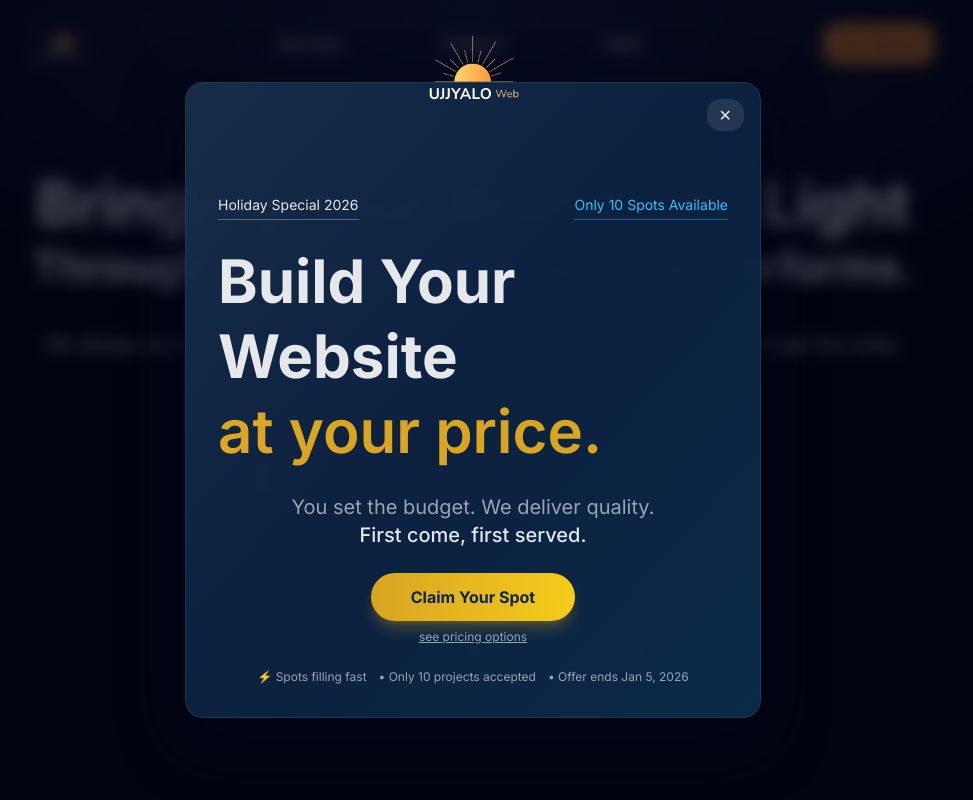
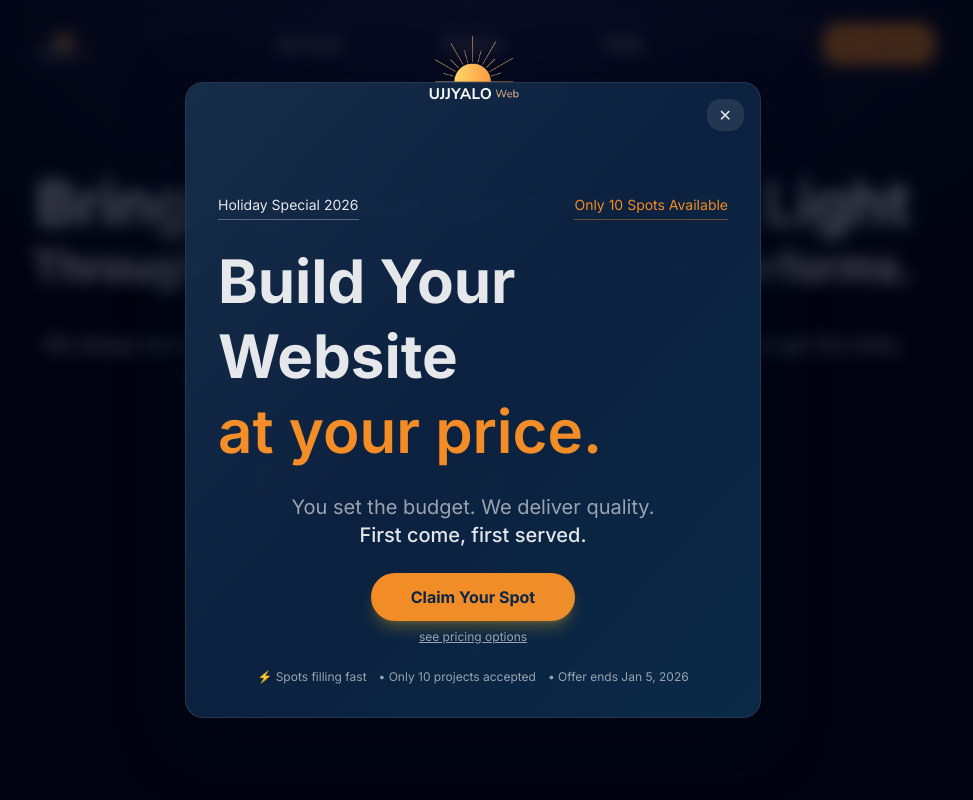
Before and after one commit to AayushKuinkel007/UjjyaloWeb, a Next.js app in the folder frontend/: page / in a window 1280 px wide. Shown: the top 800 px of the page, without its empty margins (167-1140 px from the left). Built offline with nearby package versions, Linux system fonts and the light colour scheme.

Commit message:
Opening modal done

```diff
--- a/frontend/app/Components/OpeningModal.jsx
+++ b/frontend/app/Components/OpeningModal.jsx
@@ -62,9 +62,9 @@ const OpeningModal = () => {
                 <span className="block h-[0.5px] w-full bg-white/30 mt-1" />
               </span>
 
-              <span className="text-[#38bdf8]">
+              <span className="text-[#f48c25]">
                 Only 10 Spots Available
-                <span className="block h-[0.5px] w-full bg-[#38bdf8]/40 mt-1" />
+                <span className="block h-[0.5px] w-full bg-[#f48c25]/40 mt-1" />
               </span>
             </div>
 
@@ -72,7 +72,7 @@ const OpeningModal = () => {
             <h1 className="text-4xl sm:text-6xl font-bold leading-tight mb-6 text-center sm:text-left">
               Build Your <br />
               Website <br />
-              <span className="text-[#daa520] font-semibold">
+              <span className="text-[#f48c25] font-semibold">
                 at your price.
               </span>
             </h1>
@@ -91,7 +91,7 @@ const OpeningModal = () => {
               <button
                 className="
                   rounded-full px-10 py-3
-                  bg-gradient-to-r from-[#daa520] to-[#facc15]
+                  bg-[#f48c25]
                   text-[#0c2342] font-bold
                   shadow-lg shadow-[#daa520]/30
                   hover:scale-105 hover:shadow-xl
--- a/frontend/app/PageComponents/Services.jsx
+++ b/frontend/app/PageComponents/Services.jsx
@@ -30,7 +30,7 @@ const servicesData = [
     description:
       "User-focused website designs that are clean, intuitive, and built to convert visitors into customers.",
     features: [
-      "UI/UX Design ",
+      "UI/UX Design",
       "Wireframing",
       "Responsive Layouts",
       "Brand Alignment",
@@ -44,7 +44,7 @@ const servicesData = [
     features: [
       "Mobile-First Design",
       "Cross-Browser Support",
-      " Accessibility",
+      "Accessibility",
       "Touch Optimization",
     ],
   },
@@ -78,8 +78,8 @@ const servicesData = [
     description:
       "Conversion-focused landing pages designed to generate leads, signups, and sales.",
     features: [
-      "24-48h Hero Sections",
-      "CI/CTA Optimization",
+      "24–48h Hero Sections",
+      "CTA Optimization",
       "Fast Load Speed",
       "SEO Structure",
     ],
@@ -88,7 +88,7 @@ const servicesData = [
 
 const Services = () => {
   return (
-    <section id="services" className="mb-10 relative">
+    <section id="services" className="relative mb-10 overflow-x-hidden">
       <div className="container mx-auto px-4 sm:px-6 lg:px-8 mt-[80px] md:mt-[100px]">
         {/* Header */}
         <motion.div
@@ -98,17 +98,20 @@ const Services = () => {
           transition={{ duration: 0.6 }}
           className="text-center mb-16"
         >
-          <span className="inline-block px-8 py-3 bg-[#1a1a1a]/40 border border-white/10 font-bold uppercase text-white text-xs rounded-full mb-4 mt-4">
+          <span className="inline-block px-8 py-3 bg-[#1a1a1a]/40 border border-white/10 font-bold uppercase text-white text-xs rounded-full mb-4">
             Our Services
           </span>
+
           <h2 className="text-[60px] font-bold mb-2">
             Illuminating Digital Experiences
           </h2>
-          <p className="text-gray-500 w-full mx-auto">
+
+          <p className="text-gray-500 max-w-3xl mx-auto">
             From concept to launch, UjjyaloWeb helps businesses transform ideas
-            into high-performing digital products. <br /> We combine strategy,
-            design, and engineering to create experiences that are fast,
-            scalable, and built for growth.
+            into high-performing digital products.
+            <br />
+            We combine strategy, design, and engineering to create experiences
+            that are fast, scalable, and built for growth.
           </p>
         </motion.div>
 
@@ -124,6 +127,7 @@ const Services = () => {
               className="
                 group
                 relative
+                overflow-hidden
                 bg-[#1a1a1a]/40
                 backdrop-blur-xl
                 border border-white/20
@@ -135,21 +139,22 @@ const Services = () => {
                 duration-500
                 ease-out
 
+                hover:-translate-y-2
                 hover:bg-white/10
-    hover:scale-[1.05]
-    hover:shadow-[0_20px_50px_rgba(0,0,0,0.35)]
+                hover:shadow-[0_25px_60px_rgba(0,0,0,0.4)]
                 hover:border-white/30
-
-    will-change-transform
               "
             >
-              <div className="text-white bg-[#0c2342] w-fit p-3 rounded-xl group-hover:shadow-[0_0_25px_#f48c25] transition-shadow transition-all duration-500">
+              <div className="text-white bg-[#0c2342] w-fit p-3 rounded-xl transition-all duration-500 group-hover:shadow-[0_0_25px_#f48c25]">
                 {service.icon}
               </div>
+
               <h3 className="text-xl font-semibold text-white">
                 {service.title}
               </h3>
+
               <p className="text-gray-300 text-sm">{service.description}</p>
+
               <ul className="text-gray-400 text-sm space-y-1">
                 {service.features.map((feature, i) => (
                   <li key={i} className="flex items-center gap-2">
@@ -158,7 +163,8 @@ const Services = () => {
                   </li>
                 ))}
               </ul>
-              <button className="mt-auto text-[#f48c25] font-medium flex items-center gap-2 text-white hover:bg-[#f48c25] hover:text-black w-fit p-3 rounded-xl transition-colors">
+
+              <button className="mt-auto text-white group-hover:text-[#f48c25] font-medium flex items-center gap-2 hover:bg-[#f48c25] hover:text-black w-fit px-4 py-2 rounded-xl transition-colors">
                 Learn More <ArrowRight size={22} weight="bold" />
               </button>
             </motion.div>
```
Lines whose indentation alone changed are shown as unchanged.
